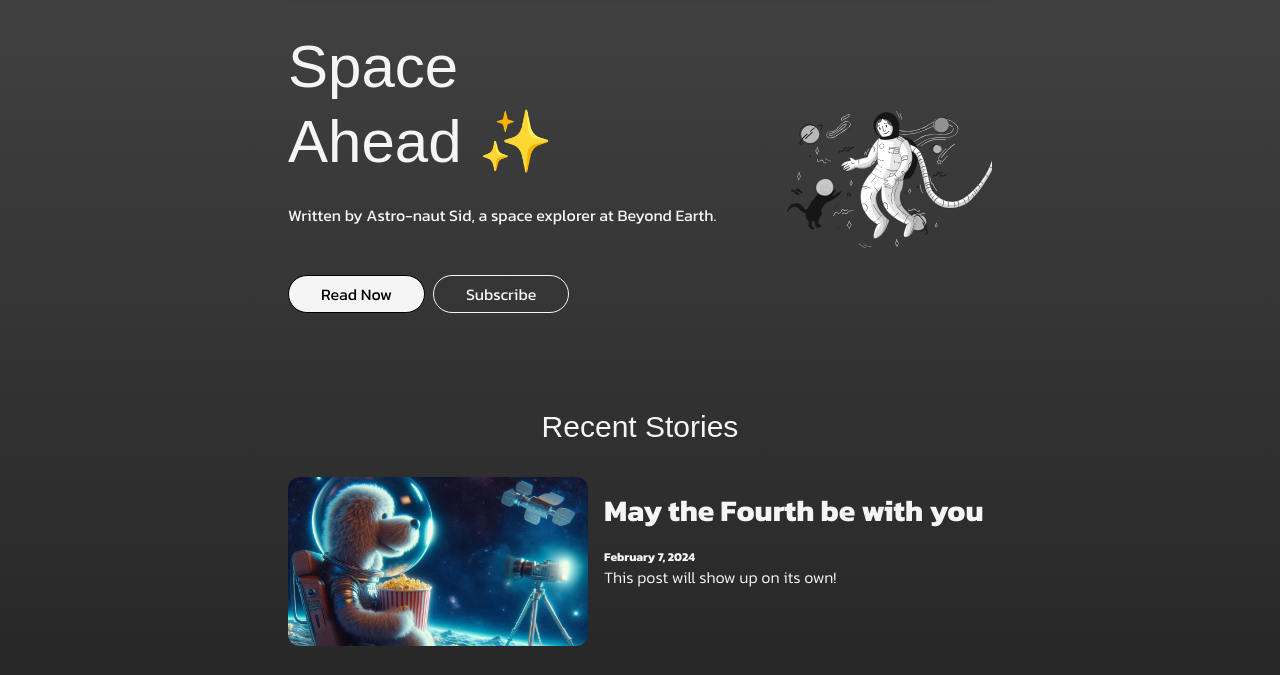
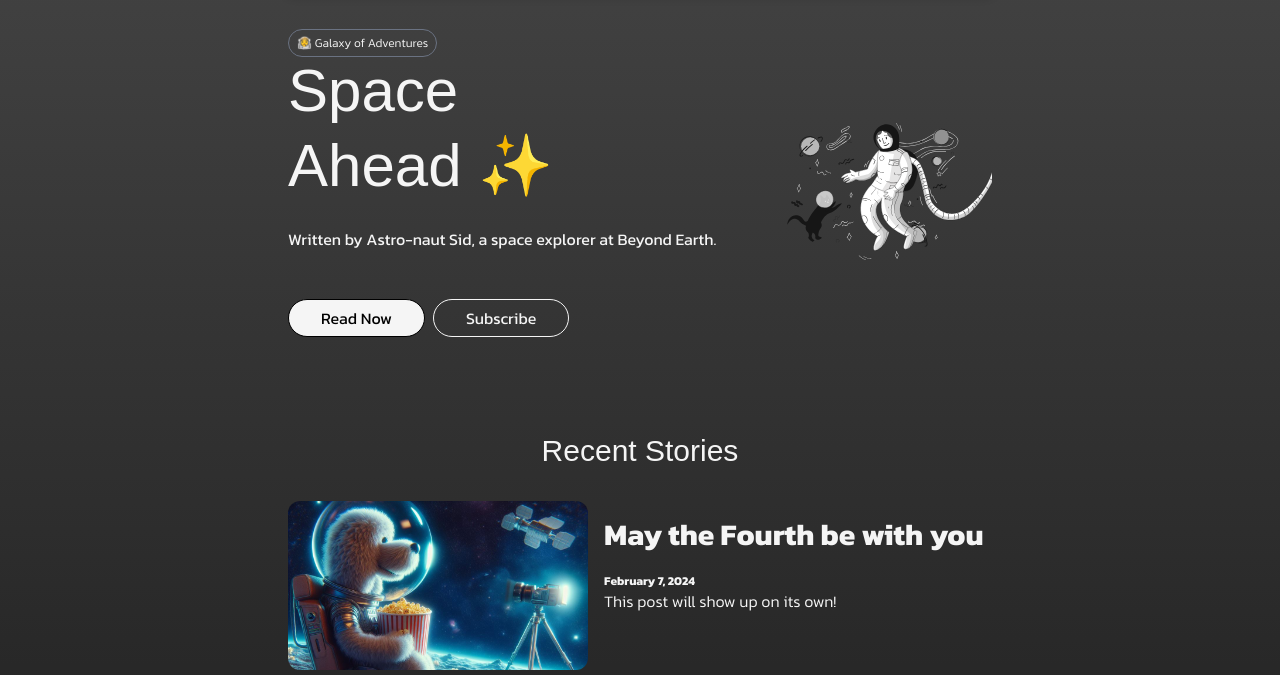
Before and after one commit to deepakvemula/space-ahead, an Astro site: page / in a window 1280 px wide. Shown: the part 74-749 px from the top of the page. Built offline with nearby package versions, Linux system fonts and the light colour scheme; Astro itself is replaced by a stand-in of ours; a web font is replaced by a local one.

Commit message:
feat: conditionally show eyebrow text

```diff
--- a/src/pages/index.astro
+++ b/src/pages/index.astro
@@ -19,6 +19,13 @@ const allPosts = (await getCollection("blogs")).sort(sortItemsByDateDesc);
     class="jumbo-banner flex flex-col sm:flex-row sm:items-center sm:justify-between w-full px-4 my-12 gap-6"
   >
     <div class="w-full sm:w-fit">
+      {
+        siteConfig.hero?.eyebrowText && (
+          <span class="tag rounded-full text-xs px-2 py-1 border border-gray-500 kanit-light">
+            {siteConfig.hero?.eyebrowText}
+          </span>
+        )
+      }
       <h1 class="sigmar-ff leading-tight text-balance sm:pt-0!">
         {siteConfig.hero?.title}
       </h1>
```
